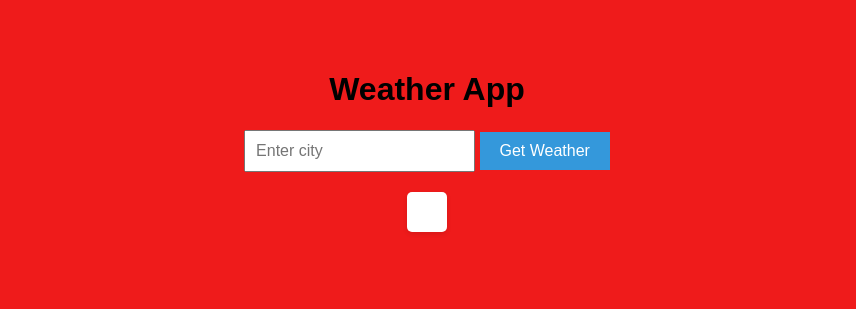
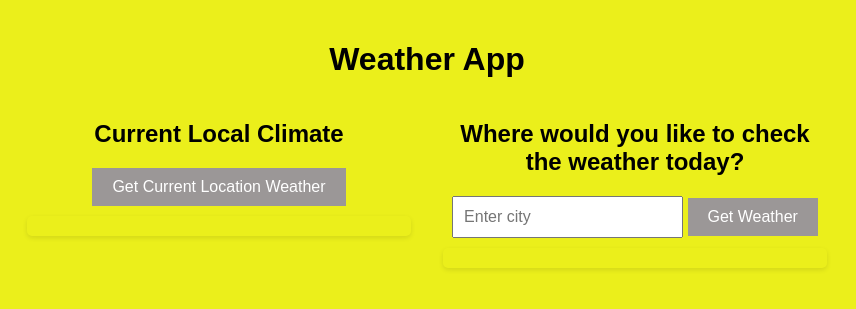
Before and after one commit to hash-smy/weatherapp, a Flask app: page / in a window 1280 px wide. Shown: the top 309 px of the page, without its empty margins (213-1069 px from the left). Run offline with Flask 3, Linux system fonts and the light colour scheme.

Commit message:
added display info

```diff
--- a/run.py
+++ b/run.py
@@ -11,10 +11,16 @@ def index():
 @app.route('/weather', methods=['GET'])
 def get_weather():
     city = request.args.get('city')
-    if not city:
-        return jsonify({"error": "City parameter is missing"}), 400
+    latitude = request.args.get('lat')
+    longitude = request.args.get('lon')
 
-    weather_data = weather_api.get_weather(city)
+    if city:
+        weather_data = weather_api.get_weather(city)
+    elif latitude and longitude:
+        weather_data = weather_api.get_weather_by_coordinates(latitude, longitude)
+    else:
+        return jsonify({"error": "Invalid request"}), 400
+
     if not weather_data:
         return jsonify({"error": "Failed to fetch weather data"}), 500
 
@@ -24,5 +30,7 @@ def get_weather():
 def static_file(path):
     return app.send_static_file(path)
 
+
+
 if __name__ == '__main__':
     app.run(debug=True)
--- a/static/styles.css
+++ b/static/styles.css
@@ -4,7 +4,7 @@ body {
     font-family: Arial, sans-serif;
     margin: 0;
     padding: 0;
-    background-color: #ef1b1b;
+    background-color: #ebef1b;
 }
 
 .container {
@@ -26,7 +26,7 @@ input[type="text"] {
 button {
     padding: 10px 20px;
     font-size: 16px;
-    background-color: #3498db;
+    background-color: #9b9797;
     color: white;
     border: none;
     cursor: pointer;
@@ -36,10 +36,25 @@ button:hover {
     background-color: #2980b9;
 }
 
+
+.container {
+    max-width: 800px;
+    margin: 0 auto;
+    padding: 20px;
+}
+
+.weather-sections {
+    display: flex;
+    justify-content: space-between;
+}
+
+.weather-section {
+    width: 48%; /* Adjust as needed */
+}
+
 .weather-info {
-    background-color: white;
-    padding: 20px;
+    margin-top: 10px;
+    padding: 10px;
     border-radius: 5px;
     box-shadow: 0 2px 5px rgba(0, 0, 0, 0.1);
-    display: inline-block;
 }
--- a/templates/index.html
+++ b/templates/index.html
@@ -9,36 +9,81 @@
 <body>
     <div class="container">
         <h1>Weather App</h1>
-            <div class="input-section">
+        <div class="weather-sections">
+            <div class="weather-section" id="currentLocationSection">
+                <h2>Current Local Climate</h2>
+                <button onclick="getCurrentLocationWeather()">Get Current Location Weather</button>
+                <div id="currentLocationWeather" class="weather-info"></div>
+            </div>
+            <div class="weather-section" id="manualLocationSection">
+                <h2>Where would you like to check the weather today?</h2>
                 <input type="text" id="cityInput" placeholder="Enter city">
-                <button onclick="getWeather()">Get Weather</button>
+                <button onclick="getManualWeather()">Get Weather</button>
+                <div id="manualLocationWeather" class="weather-info"></div>
             </div>
-            <div id="weatherInfo" class="weather-info"></div>
+        </div>
     </div>
 
     <script>
-            function getWeather() {
+        function getCurrentLocationWeather() {
+            if (navigator.geolocation) {
+                navigator.geolocation.getCurrentPosition(successCallback, errorCallback);
+            } else {
+                alert('Geolocation is not supported by this browser.');
+            }
+        }
+
+        function successCallback(position) {
+            var latitude = position.coords.latitude;
+            var longitude = position.coords.longitude;
+            getWeatherByCoordinates(latitude, longitude, 'currentLocationWeather');
+        }
+
+        function errorCallback(error) {
+            console.error('Error getting current position:', error);
+            alert('Error getting your location. Please enter a city manually.');
+        }
+
+        function getWeatherByCoordinates(latitude, longitude, targetDivId) {
+            $.ajax({
+                url: '/weather?lat=' + latitude + '&lon=' + longitude,
+                method: 'GET',
+                success: function(response) {
+                    displayWeather(response, targetDivId);
+                },
+                error: function(xhr, status, error) {
+                    alert('Failed to fetch weather data');
+                    console.error(error);
+                }
+            });
+        }
+
+        function getManualWeather() {
             var city = document.getElementById('cityInput').value;
             if (city.trim() === '') {
                 alert('Please enter a city');
                 return;
             }
 
+            getWeather(city, 'manualLocationWeather');
+        }
+
+        function getWeather(city, targetDivId) {
             $.ajax({
                 url: '/weather?city=' + city,
                 method: 'GET',
                 success: function(response) {
-                        displayWeather(response);
+                    displayWeather(response, targetDivId);
                 },
                 error: function(xhr, status, error) {
-                        alert('Not a valid city , try again!');
+                    alert('Failed to fetch weather data');
                     console.error(error);
                 }
             });
         }
 
-            function displayWeather(weatherData) {
-                var weatherInfo = document.getElementById('weatherInfo');
+        function displayWeather(weatherData, targetDivId) {
+            var weatherInfo = document.getElementById(targetDivId);
             weatherInfo.innerHTML = '';
 
             var cityName = document.createElement('h2');
@@ -56,6 +101,27 @@
             var humidity = document.createElement('p');
             humidity.textContent = 'Humidity: ' + weatherData.main.humidity + '%';
             weatherInfo.appendChild(humidity);
+
+            var sunriseTime = new Date(weatherData.sys.sunrise * 1000);
+            var sunsetTime = new Date(weatherData.sys.sunset * 1000);
+
+            var sunrise = document.createElement('p');
+            sunrise.textContent = 'Sunrise: ' + formatTime(sunriseTime);
+            weatherInfo.appendChild(sunrise);
+
+            var sunset = document.createElement('p');
+            sunset.textContent = 'Sunset: ' + formatTime(sunsetTime);
+            weatherInfo.appendChild(sunset);
+        }
+
+        function formatTime(time) {
+            var hours = time.getHours();
+            var minutes = time.getMinutes();
+            var ampm = hours >= 12 ? 'PM' : 'AM';
+            hours = hours % 12;
+            hours = hours ? hours : 12; // Handle midnight
+            minutes = minutes < 10 ? '0' + minutes : minutes;
+            return hours + ':' + minutes + ' ' + ampm;
         }
     </script>
     </body>
```
Also changed, not shown: app/weather.py (+17 -0 lines), tests/test_weather.py (+23 -7 lines), 2 other files. Lines whose indentation alone changed are shown as unchanged.
